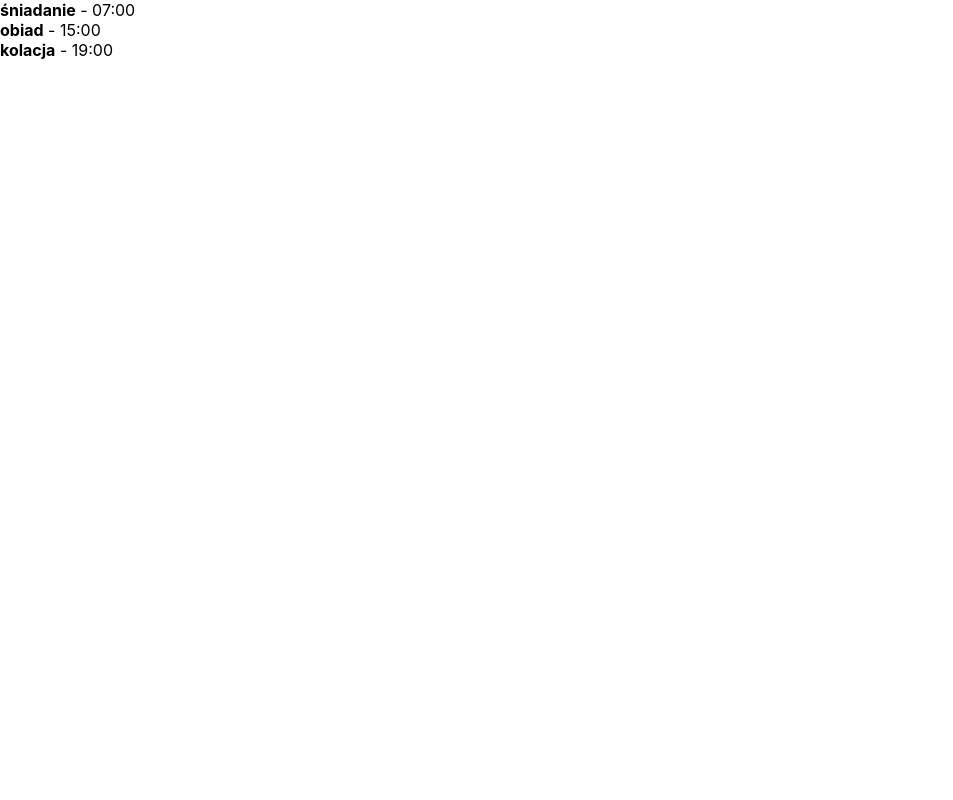
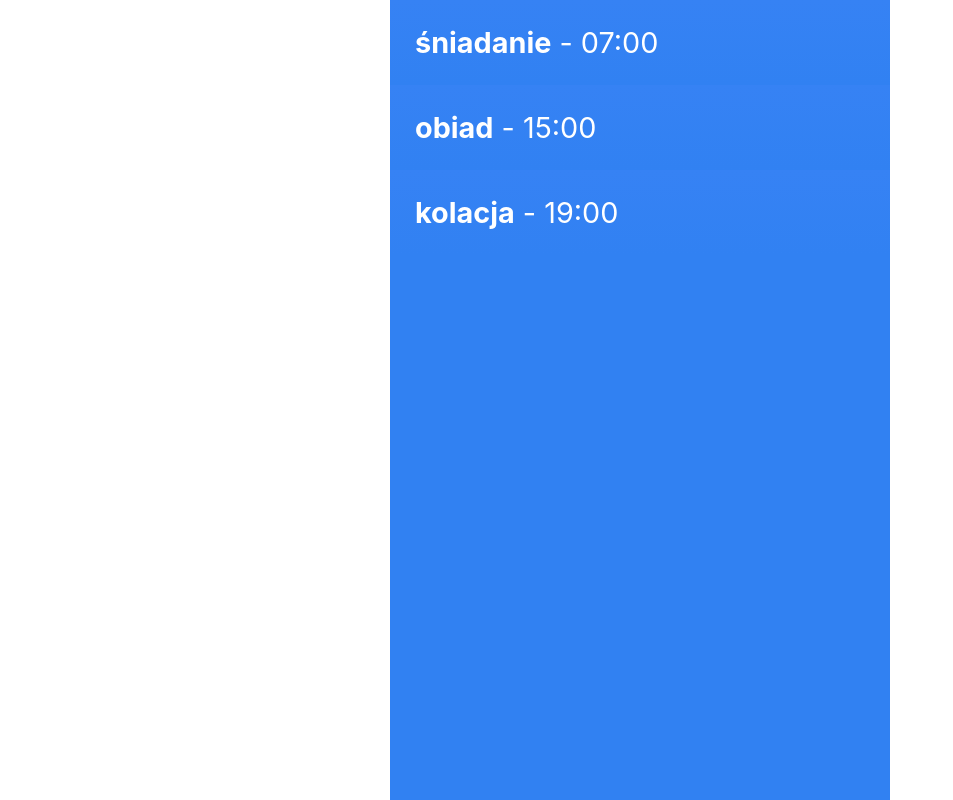
Before and after one commit to tomaszradwan/react-project, a React (Create React App) app in the folder my-app/: page / in a window 1280 px wide. Shown: the whole page, without its empty margins (0-953 px from the left). Built offline with nearby package versions, Linux system fonts and the light colour scheme; the HTML template or start-up script is replaced by a standard one.

Commit message:
add css files

```diff
--- /dev/null
+++ b/my-app/src/App.css
@@ -0,0 +1,10 @@
+#root,
+.app {
+  height: 100%;
+}
+
+.app {
+  background: #3181f2;
+  max-width: 500px;
+  margin: 0 auto;
+}
--- a/my-app/src/App.jsx
+++ b/my-app/src/App.jsx
@@ -1,5 +1,7 @@
 import React, { Component } from 'react';
 import Countdown from './Countdown';
+import "./App.css";
+import "./Countdown.css";
 
 class App extends Component {
   constructor() {
@@ -17,7 +19,7 @@ class App extends Component {
     const events = this.state.events.map(elem => {
       return <Countdown key={elem.id}  name={elem.name} time={elem.time} />;
     });
-    return <div>{events}</div>;
+    return <div className="app">{events}</div>;
   }
 }
 
--- /dev/null
+++ b/my-app/src/Countdown.css
@@ -0,0 +1,6 @@
+.countdown {
+  background: linear-gradient(#3682f4, #3181f2);
+  color: #ffffff;
+  font-size: 1.8rem;
+  padding: 25px;
+}
--- a/my-app/src/index.css
+++ b/my-app/src/index.css
@@ -1,3 +1,8 @@
+html,
+body {
+  height: 100%;
+}
+
 body {
   margin: 0;
   padding: 0;
```
